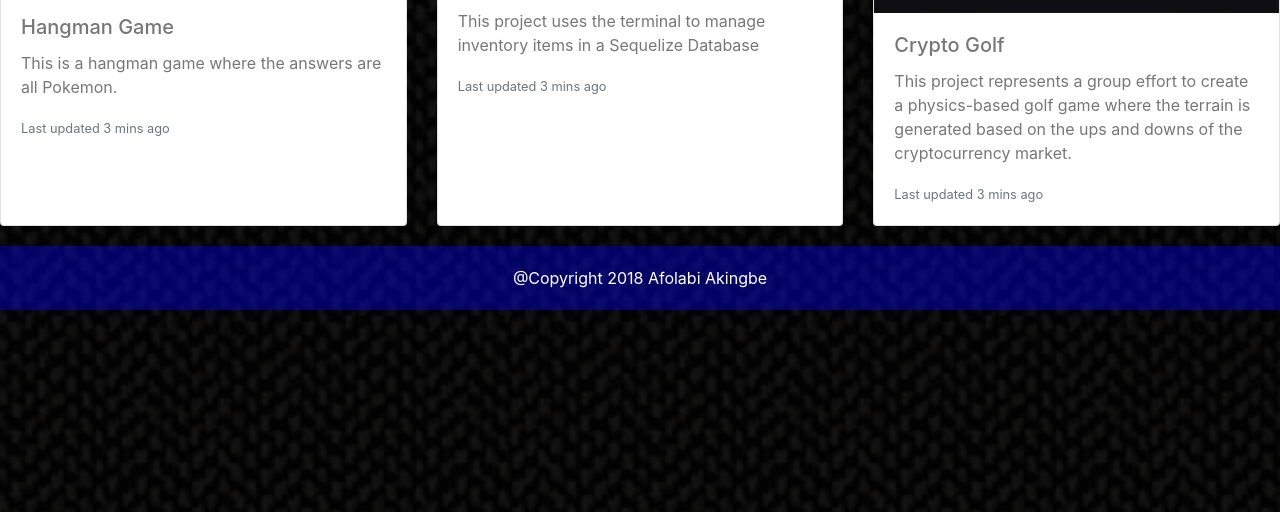
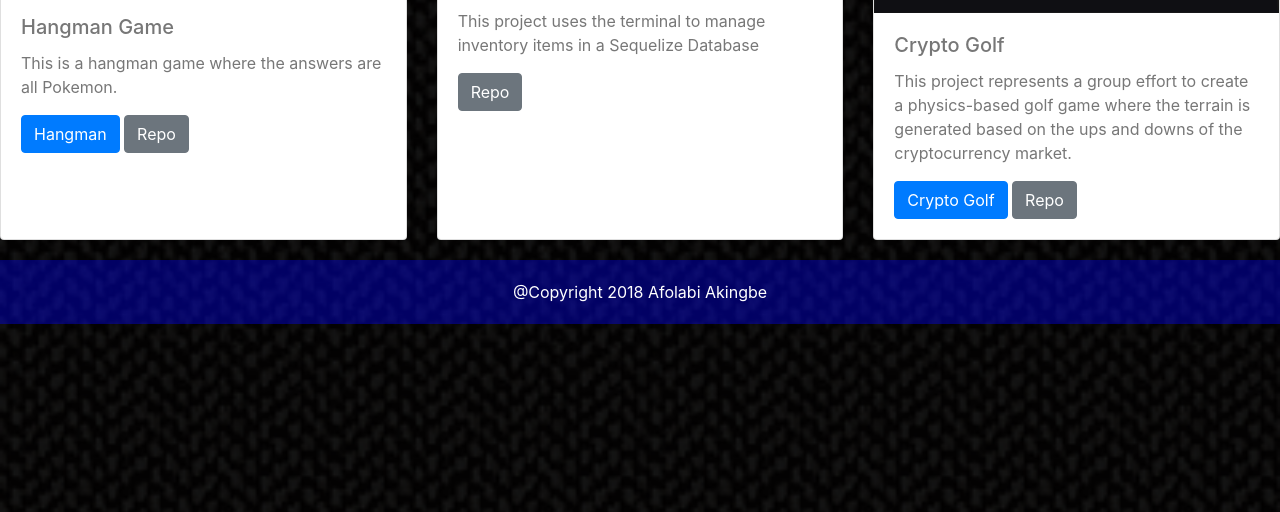
Before and after one commit to folaakingbe/Bootstrap-Portfolio, a plain HTML site: page portfolio.html in a window 1280 px wide. Shown: the part 288-800 px from the top of the page. Drawn offline with nearby package versions, Linux system fonts and the light colour scheme.

Commit message:
repo links

```diff
--- a/portfolio.html
+++ b/portfolio.html
@@ -30,7 +30,8 @@
               <div class="card-body">
                 <h5 class="card-title">Hangman Game</h5>
                 <p class="card-text">This is a hangman game where the answers are all Pokemon.</p>
-                <p class="card-text"><small class="text-muted">Last updated 3 mins ago</small></p>
+                <a href="https://folaakingbe.github.io/Hangman-Game" class="btn btn-primary">Hangman</a>
+                <a href="https://github.com/folaakingbe/Hangman-Game" class="btn btn-secondary">Repo</a>
               </div>
             </div>
             <div class="card">
@@ -38,7 +39,7 @@
               <div class="card-body">
                 <h5 class="card-title">Bamazon</h5>
                 <p class="card-text">This project uses the terminal to manage inventory items in a Sequelize Database</p>
-                <p class="card-text"><small class="text-muted">Last updated 3 mins ago</small></p>
+                <a href="#" class="btn btn-secondary">Repo</a>
               </div>
             </div>
             <div class="card">
@@ -46,7 +47,8 @@
               <div class="card-body">
                 <h5 class="card-title">Crypto Golf</h5>
                 <p class="card-text">This project represents a group effort to create a physics-based golf game where the terrain is generated based on the ups and downs of the cryptocurrency market.</p>
-                <p class="card-text"><small class="text-muted">Last updated 3 mins ago</small></p>
+                <a href="https://pacific-thicket-58293.herokuapp.com" class="btn btn-primary">Crypto Golf</a>
+                <a href="https://github.com/folaakingbe/cryptoGolf" class="btn btn-secondary">Repo</a>
               </div>
             </div>
           </div>
```
